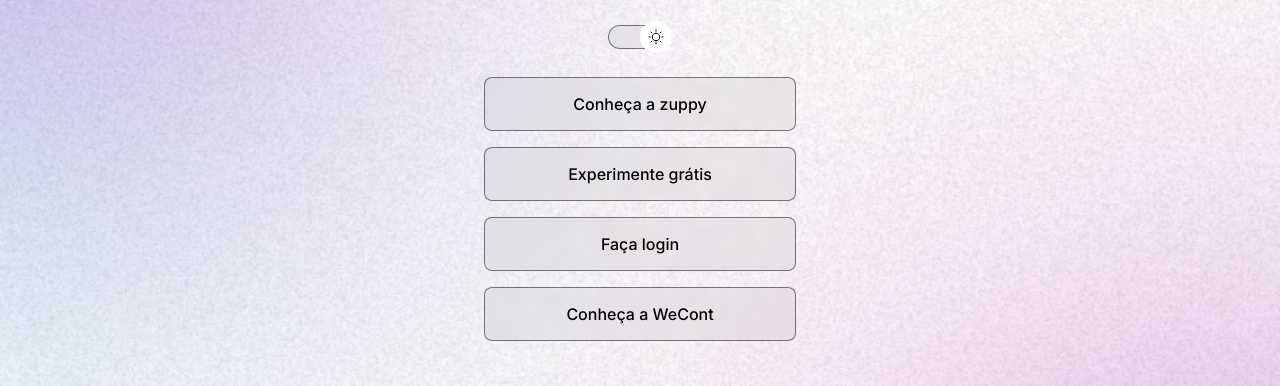
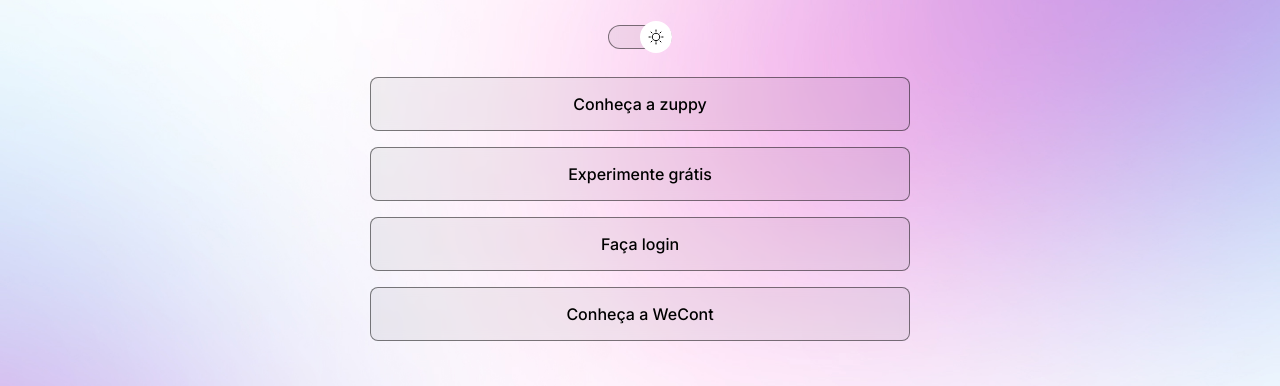
Before and after one commit to guilherme-wecont/projetozuppylinks, a plain HTML site: page index.html in a window 1280 px wide. Shown: the part 230-616 px from the top of the page. Drawn offline with nearby package versions, Linux system fonts and the light colour scheme.

Commit message:
visual adjustments

```diff
--- a/style.css
+++ b/style.css
@@ -26,6 +26,7 @@
 
 body {
   background: var(--bg-url) no-repeat top center/cover;
+  height: 100vh;
 }
 
 body * {
@@ -35,7 +36,8 @@
 
 /*container*/
 #container {
-  width: 360px;
+  width: 100%;
+  max-width: 588px;
   margin: 56px auto 0px;
   padding: 0 24px;
 }
@@ -99,7 +101,7 @@
   padding: 24px 0;
 }
 
-ul li a{
+ul li a {
   border: 1px solid var(--stroke-color);
   display: flex;
   justify-content: center;
@@ -116,13 +118,13 @@
 
 /* pseudo-selector */
 ul li a:hover {
-  background-color:  var(--surface-color-hover);
-  border: 1.5px solid var(--text-color)
+  background-color: var(--surface-color-hover);
+  border: 1.5px solid var(--text-color);
 }
 
 /*social-links*/
 #social-links {
-  display:flex;
+  display: flex;
   padding: 24px 0;
   justify-content: center;
   font-size: 24px;
@@ -139,7 +141,7 @@
 
 /* social pseudo selector*/
 #social-links a:hover {
-  background-color:  var(--highlight-color);
+  background-color: var(--highlight-color);
   padding: 16px;
 }
 
@@ -148,3 +150,12 @@
   text-align: center;
   font-size: 14px;
 }
+
+@media (min-width: 700px) {
+  :root {
+    --bg-url: url(./Assets/bg-desktop.jpg);
+  }
+  .light {
+    --bg-url: url(./Assets/bg-desktop-light.jpg);
+  }
+}
```
Also changed, not shown: Assets/bg-desktop-light.jpg (added), 1 other file.
